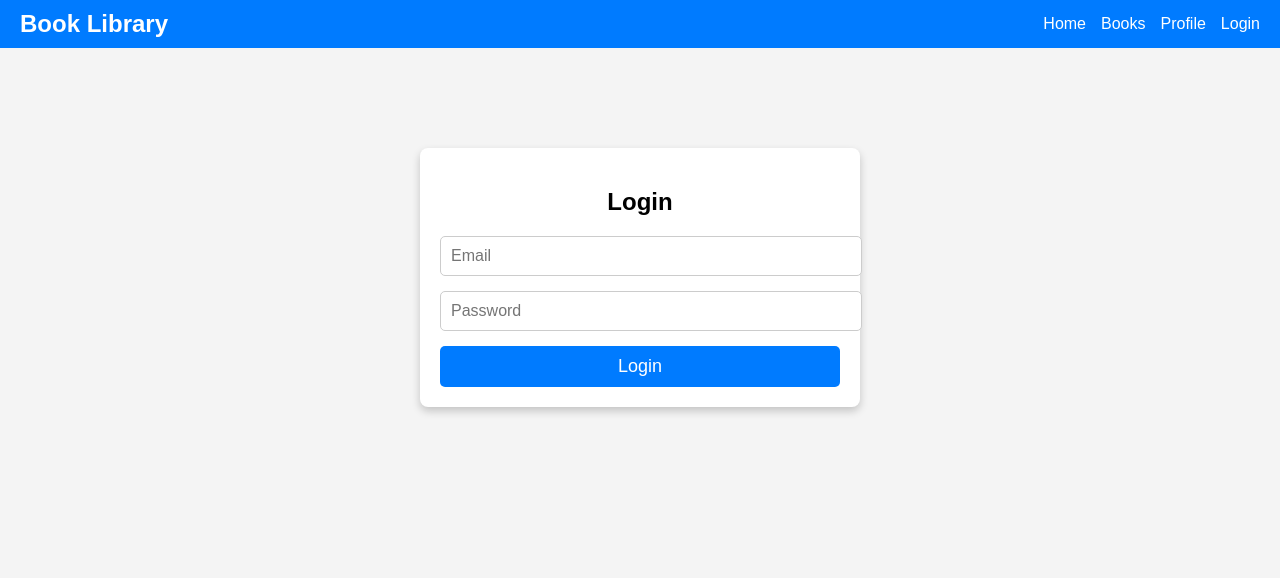
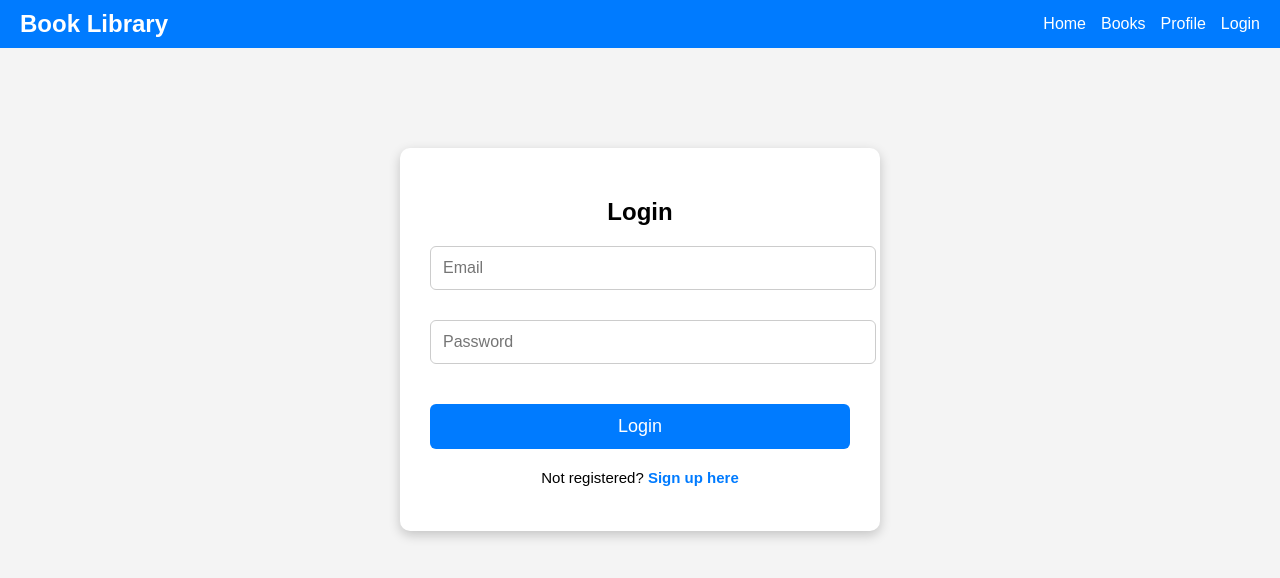
Before and after one commit to Benah0987/book_library, a React (Create React App) app in the folder frontend/: page /login in a window 1280 px wide. Shown: the top 578 px of the page. Built offline with nearby package versions, Linux system fonts and the light colour scheme.

Commit message:
fetched books

```diff
--- a/frontend/src/components/Auth/login.js
+++ b/frontend/src/components/Auth/login.js
@@ -1,4 +1,6 @@
 import React from "react";
+import { Link } from "react-router-dom";
+
 
 function Login() {
   return (
@@ -9,6 +11,9 @@ function Login() {
         <input type="password" placeholder="Password" className="login-input" />
         <button type="submit" className="login-button">Login</button>
       </form>
+      <p className="redirect-text">
+        Not registered? <Link to="/signup" className="redirect-link">Sign up here</Link>
+      </p>
     </div>
   );
 }
--- a/frontend/src/components/Auth/signup.js
+++ b/frontend/src/components/Auth/signup.js
@@ -0,0 +1,21 @@
+import React from "react";
+import { Link } from "react-router-dom";
+
+function Signup() {
+  return (
+    <div className="signup-container">
+      <h2>Sign Up</h2>
+      <form className="signup-form">
+        <input type="text" placeholder="Full Name" className="signup-input" />
+        <input type="email" placeholder="Email" className="signup-input" />
+        <input type="password" placeholder="Password" className="signup-input" />
+        <button type="submit" className="signup-button">Sign Up</button>
+      </form>
+      <p className="redirect-text">
+        Already have an account? <Link to="/login" className="redirect-link">Login here</Link>
+      </p>
+    </div>
+  );
+}
+
+export default Signup;
--- a/frontend/src/index.css
+++ b/frontend/src/index.css
@@ -126,3 +126,70 @@ body {
 .login-button:hover {
   background: #0056b3;
 }
+
+/* Signup & Login Forms */
+.signup-container,
+.login-container {
+  width: 100%;
+  max-width: 420px; /* Slightly wider */
+  margin: 100px auto;
+  padding: 30px; /* Increased padding */
+  background: #fff;
+  box-shadow: 0 4px 12px rgba(0, 0, 0, 0.2);
+  border-radius: 10px;
+  text-align: center;
+}
+
+/* Form Input Fields */
+.signup-input,
+.login-input {
+  width: 100%;
+  padding: 12px; /* Increased padding */
+  margin-bottom: 15px; /* Added spacing */
+  border: 1px solid #ccc;
+  border-radius: 6px;
+  font-size: 16px;
+  outline: none;
+  transition: border 0.3s ease-in-out;
+}
+
+.signup-input:focus,
+.login-input:focus {
+  border-color: #007bff;
+}
+
+/* Buttons */
+.signup-button,
+.login-button {
+  width: 100%; /* Full width button */
+  padding: 12px;
+  margin-top: 10px; /* Space from last input */
+  background: #007bff;
+  color: white;
+  font-size: 18px;
+  border: none;
+  border-radius: 6px;
+  cursor: pointer;
+  transition: background 0.3s ease-in-out;
+}
+
+.signup-button:hover,
+.login-button:hover {
+  background: #0056b3;
+}
+
+/* Redirect Text */
+.redirect-text {
+  margin-top: 20px; /* More space */
+  font-size: 15px;
+}
+
+.redirect-link {
+  color: #007bff;
+  text-decoration: none;
+  font-weight: bold;
+}
+
+.redirect-link:hover {
+  text-decoration: underline;
+}
```
